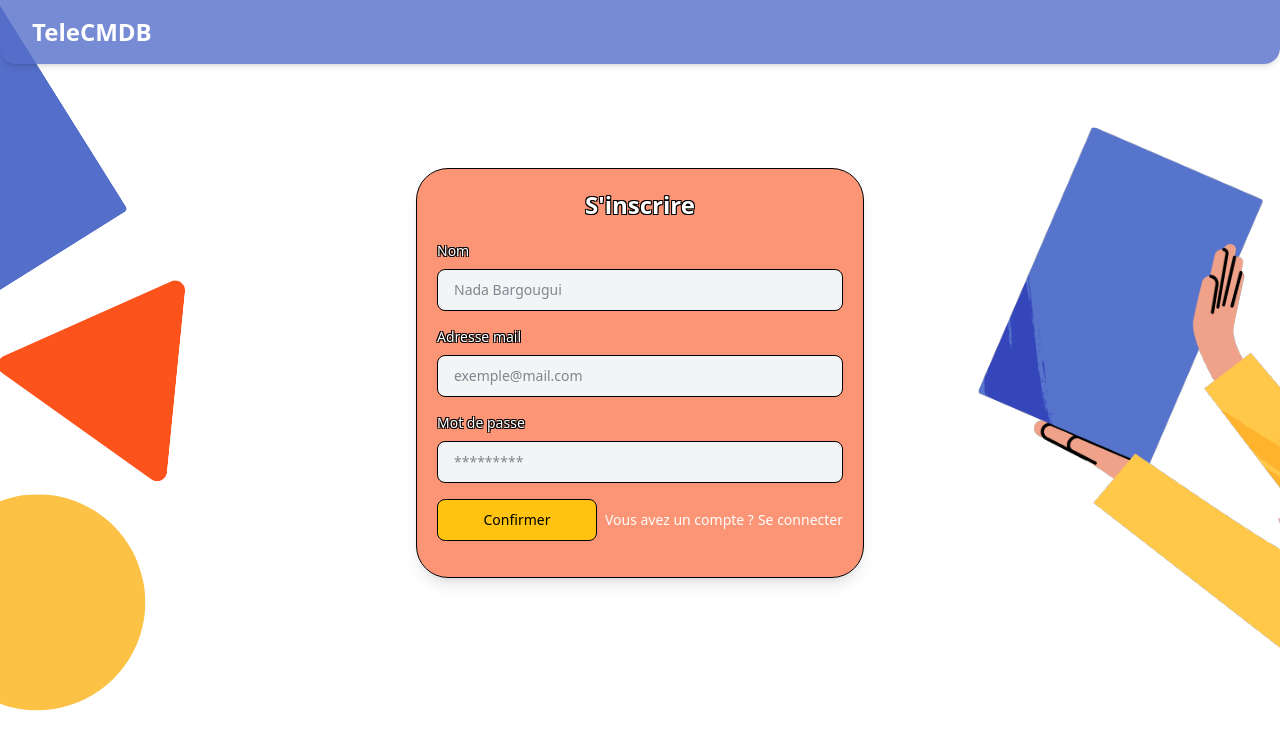
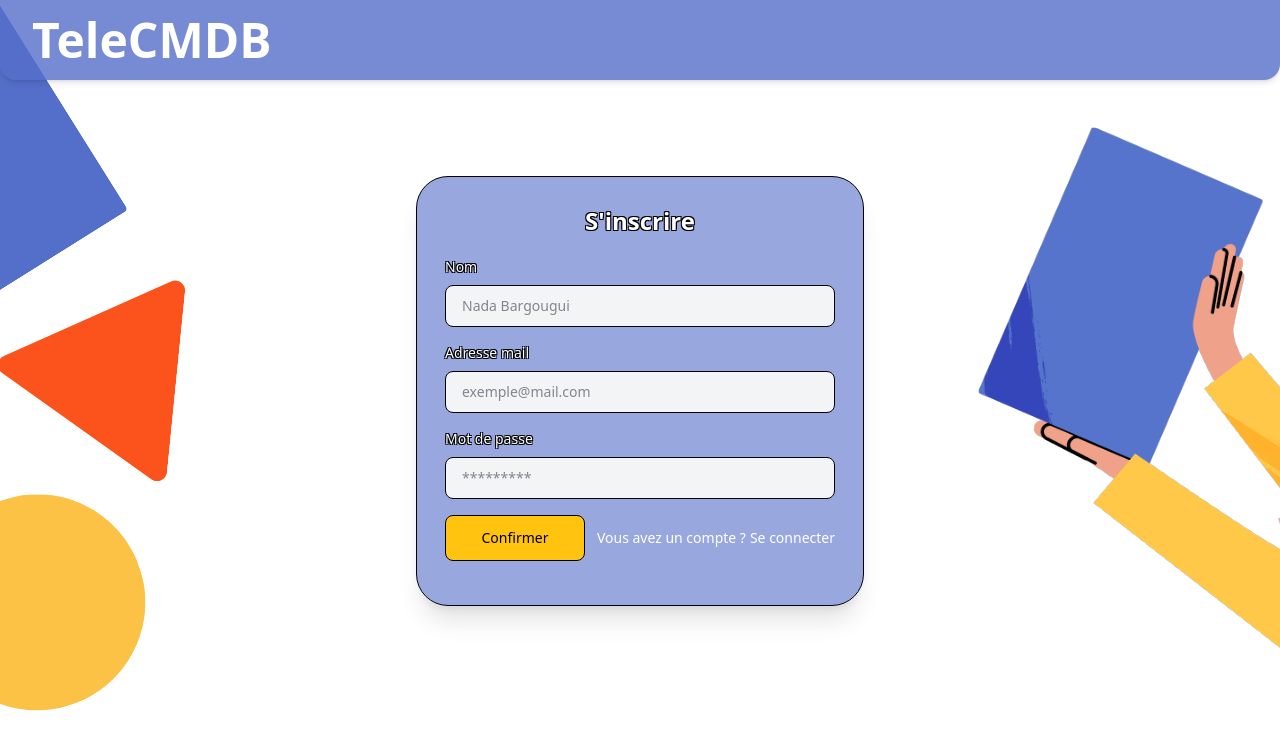
Before and after one commit to NadaBargougui/CMDB-application, a React (Vite) app: page /signup in a window 1280 px wide. Shown: the top 750 px of the page. Built offline with nearby package versions, Linux system fonts and the light colour scheme.

Commit message:
enhancements

```diff
--- a/src/pages/landing/landing.jsx
+++ b/src/pages/landing/landing.jsx
@@ -8,7 +8,7 @@ const Landing = () => {
         <div className="px-4 sm:px-8 py-3 sm:py-4">
           <Link
             to="/"
-            className="font-bold text-white t-xl sm:text-xl md:text-2xl lg:top-4xl xl:top-5xl"
+            className="font-bold text-white t-xl sm:text-xl md:text-2xl lg:text-4xl xl:text-5xl"
           >
             TeleCMDB
           </Link>
@@ -16,7 +16,7 @@ const Landing = () => {
       </nav>
 
       {/* Landing Section */}
-      <div className="min-h-screen w-full overflow-hidden">
+      <div className="relative min-h-screen w-full overflow-hidden">
         {/* Text between navbar and buttons */}
         <div className="absolute top-[20%] sm:top-[25%] md:top-[30%] lg:top-[35%] xl:top-[35%] left-[10%] z-20">
           <h1 className="text-black text-xl sm:text-2xl md:text-3xl lg:text-4xl xl:text-5xl font-bold drop-shadow-md">
--- a/src/pages/login/login.jsx
+++ b/src/pages/login/login.jsx
@@ -8,7 +8,7 @@ const login = () => {
         <div className="px-4 sm:px-8 py-3 sm:py-4">
           <Link
             to="/"
-            className="font-bold text-white t-xl sm:text-xl md:text-2xl lg:top-4xl xl:top-5xl"
+            className="font-bold text-white t-xl sm:text-xl md:text-2xl lg:text-4xl xl:text-5xl"
           >
             TeleCMDB
           </Link>
@@ -24,9 +24,9 @@ const login = () => {
         />
 
         {/* Fields */}
-        <div className="w-full max-w-md rounded-4xl shadow-lg p-5 bg-[#f94f1a]/60 text-white relative z-10 mx-auto mt-10 border border-black">
+        <div className="w-full max-w-md rounded-4xl shadow-xl p-5 bg-[#546fca]/60 text-white relative z-10 mx-auto mt-10 border border-black">
           <h2
-            className="text-2xl font-bold pb-5 text-center"
+            className="text-2xl font-bold pb-7 text-center"
             style={{
               textShadow:
                 "-1px -1px 0 black, 1px -1px 0 black, -1px 1px 0 black, 1px 1px 0 black",
@@ -77,7 +77,7 @@ const login = () => {
             <div className="flex items-center justify-between mb-4">
               <button
                 type="submit"
-                className="w-[160px] text-black border border-black bg-[#ffc310] hover:bg-[#ffc310]/80 font-medium rounded-lg text-sm py-2.5 px-5 cursor-pointer"
+                className="w-[120px] sm:w-[120px] md:w-[130px] lg:w-[140px] text-black border border-black bg-[#ffc310] hover:bg-[#ffc310]/80 font-medium rounded-lg text-sm py-2.5 px-5 sm:py-3 sm:px-6 cursor-pointer"
               >
                 Confirmer
               </button>
--- a/src/pages/notfound/notfound.jsx
+++ b/src/pages/notfound/notfound.jsx
@@ -7,7 +7,7 @@ const notfound = () => {
       <div className="relative min-h-screen w-full overflow-hidden">
         <img
           src="assets/images/notfoundBackground.svg"
-          className="absolute top-0 left-0"
+          className="min-h-screen w-full absolute top-0 left-0"
         />
         {/* Message */}
         <div className="relative z-20 text-black mt-64 px-132 py-20">
--- a/src/pages/signup/signup.jsx
+++ b/src/pages/signup/signup.jsx
@@ -8,7 +8,7 @@ const signup = () => {
         <div className="px-4 sm:px-8 py-3 sm:py-4">
           <Link
             to="/"
-            className="font-bold text-white t-xl sm:text-xl md:text-2xl lg:top-4xl xl:top-5xl"
+            className="font-bold text-white t-xl sm:text-xl md:text-2xl lg:text-4xl xl:text-5xl"
           >
             TeleCMDB
           </Link>
@@ -16,7 +16,7 @@ const signup = () => {
       </nav>
 
       {/* Sign up Section */}
-      <div className="relative min-h-screen w-full pt-32 overflow-hidden">
+      <div className="relative min-h-screen w-full pt-44 overflow-hidden">
         {/* Background Image */}
         <img
           src="assets/images/signupBackground.svg"
@@ -24,7 +24,7 @@ const signup = () => {
         />
 
         {/* Fields */}
-        <div className="w-full max-w-md rounded-4xl shadow-lg p-5 bg-[#f94f1a]/60 text-white relative z-10 mx-auto mt-10 border border-black">
+        <div className="w-full max-w-md rounded-4xl shadow-xl p-7 bg-[#546fca]/60 text-white relative z-10 mx-auto border border-black">
           <h2
             className="text-2xl font-bold pb-5 text-center"
             style={{
@@ -97,7 +97,7 @@ const signup = () => {
             <div className="flex items-center justify-between mb-4">
               <button
                 type="submit"
-                className="w-[160px] text-black border border-black bg-[#ffc310] hover:bg-[#ffc310]/80 font-medium rounded-lg text-sm py-2.5 px-5 cursor-pointer"
+                className="w-[120px] sm:w-[120px] md:w-[130px] lg:w-[140px] text-black border border-black bg-[#ffc310] hover:bg-[#ffc310]/80 font-medium rounded-lg text-sm py-2.5 px-5 sm:py-3 sm:px-6 cursor-pointer"
               >
                 Confirmer
               </button>
```
